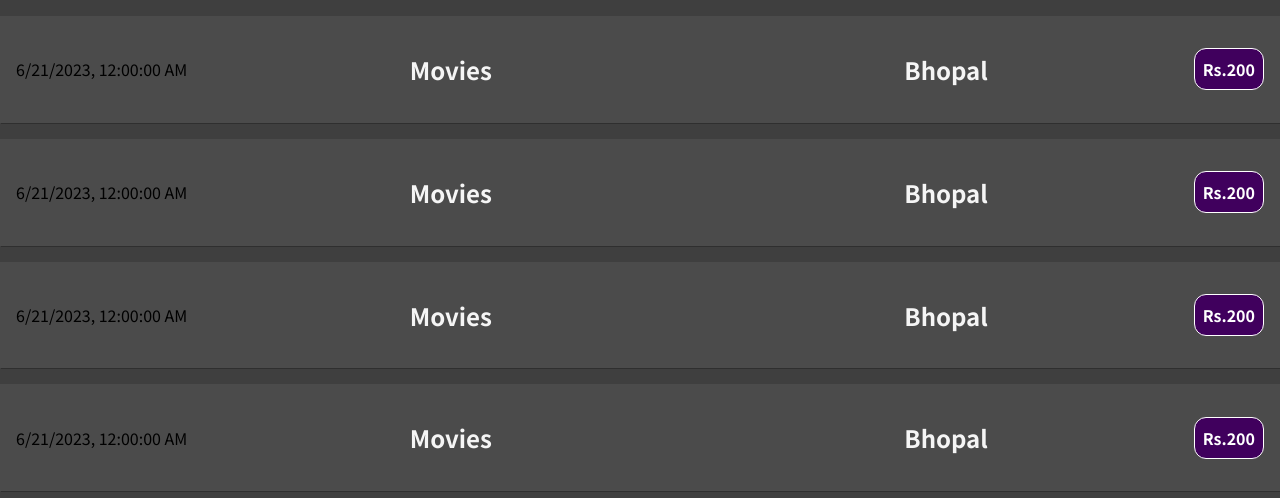
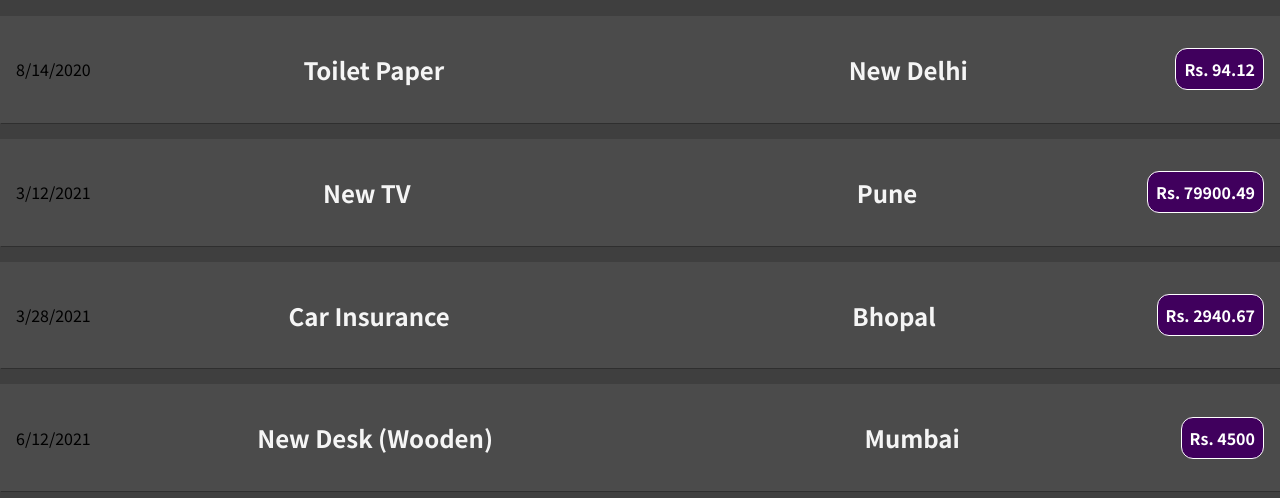
Before and after one commit to iamASR27/Tasks, a JavaScript app: page / in a window 1280 px wide. Shown: the top 498 px of the page. Built offline with nearby package versions, Linux system fonts and the light colour scheme.

Commit message:
used props

```diff
--- a/src/components/ExpenseItems.js
+++ b/src/components/ExpenseItems.js
@@ -1,28 +1,20 @@
 import './ExpenseItems.css';
 
-function ExpenseItem() {
-  const expenseDate = new Date(2023, 5, 21);
-  const expenseTitle = "Movies";
-  const LocationOfExpenditure = "Bhopal";
-  const expenseAmount = 200;
+function ExpenseItem(props) {
 
 
   return (
     <div className="expense-item">
-      {/* <h2>Expense List</h2> */}
-      <div className="date">{expenseDate.toLocaleString()}</div>
+
+      <div className="date">{props.date.toLocaleDateString()}</div>
       <div className="expense-title">
-        <h2>{expenseTitle}</h2>
+        <h2>{props.title}</h2>
       </div>
       <div className="expense-location">
-        <h2>{LocationOfExpenditure}</h2>
+        <h2>{props.location}</h2>
       </div>
-      <div className="expense-amount">Rs.{expenseAmount}</div>
-      {/* <ul className="item-list">
-        <li>Food Rs.10</li>
-        <li>Petrol Rs.100</li>
-        <li>Movies Rs.200</li>
-      </ul> */}
+      <div className="expense-amount">Rs. {props.amount}</div>
+
     </div>
   );
 }
```
